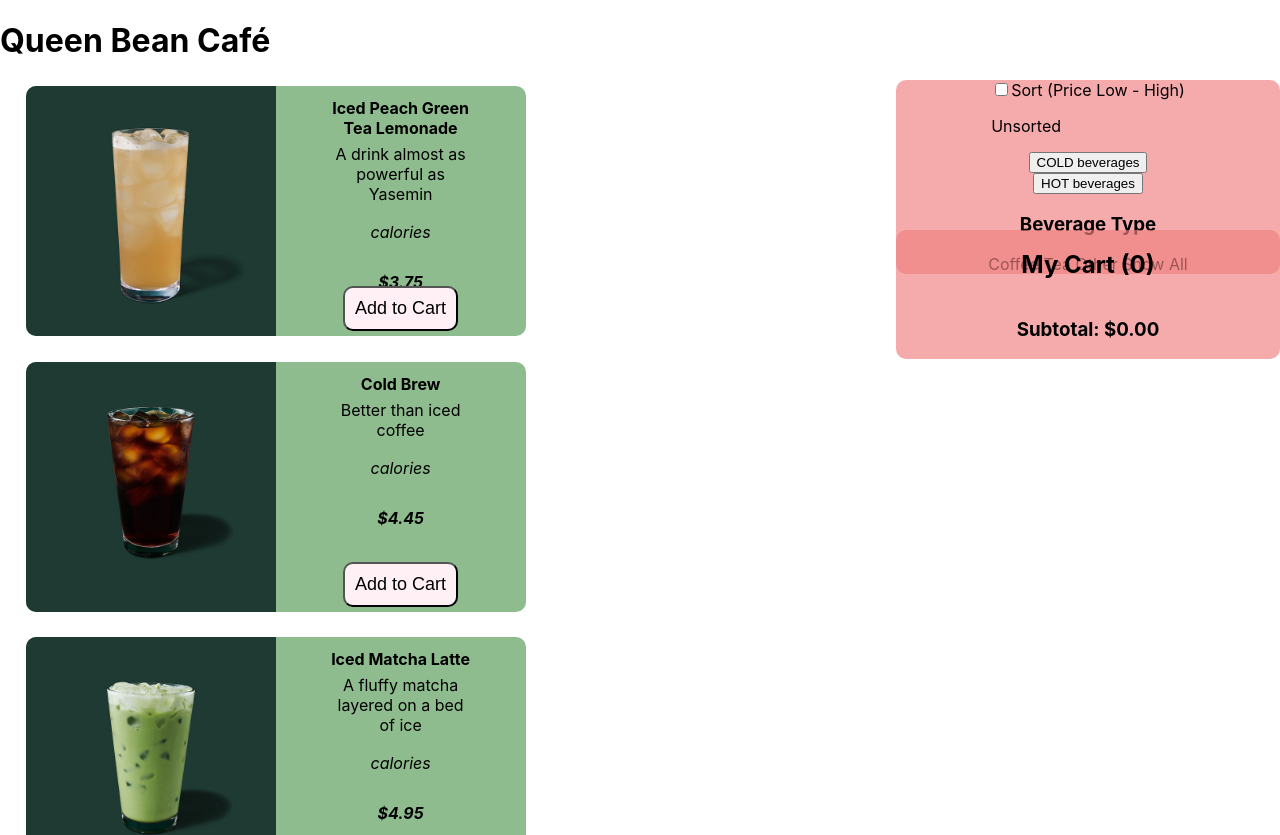
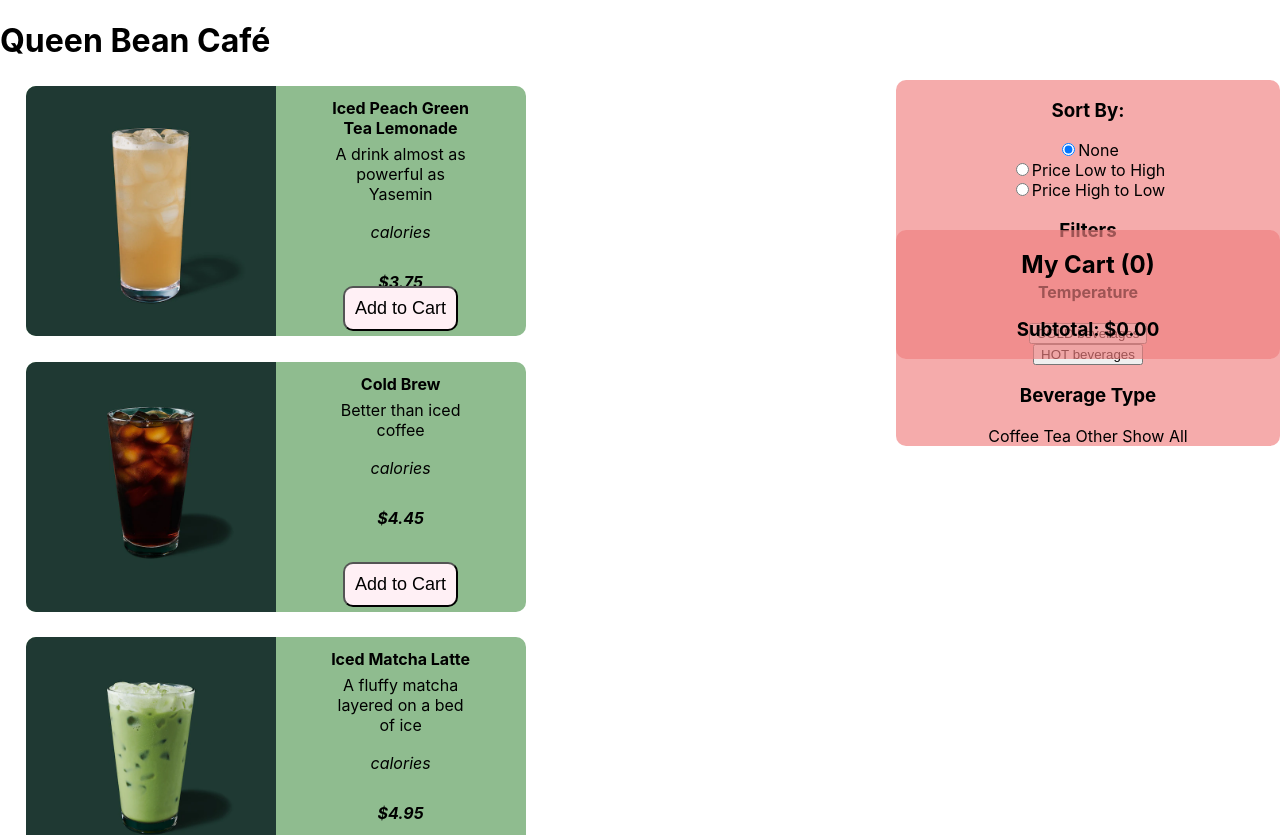
Before and after one commit to sleepycapybara317/development, a React (Create React App) app: page / in a window 1280 px wide. Shown: the top 835 px of the page. Built offline with nearby package versions, Linux system fonts and the light colour scheme; the HTML template or start-up script is replaced by a standard one.

Commit message:
sort w/ radio buttons

```diff
--- a/src/App.js
+++ b/src/App.js
@@ -46,21 +46,21 @@ function App() {
 
   let sorted = drinkData;
 
-  const sortPrices = () => {
-    let sorted = [...lst].sort((a,b) => {
-      return a.price - b.price;
-    });
+  // const sortPrices = () => {
+  //   let sorted = [...lst].sort((a,b) => {
+  //     return a.price - b.price;
+  //   });
 
     // console.log(sorted)
     // console.log(drinkData)
     // setIsSorted(true);
-    setLst(sorted);
+  //   setLst(sorted);
+  // }
+
+  const reset = () => {
+    sorted = [...drinkData];
+    setSort("none");
   }
-
-  // const reset = () => {
-  //   sorted = [...drinkData];
-  //   setIsSorted(false);
-  // }
 
   const filter = (temp) => {
     let filtered = [...drinkData].filter(function (item) {
@@ -71,6 +71,32 @@ function App() {
     setLst(filtered)
   }
 
+  const [sort, setSort] = React.useState("none");
+  const handlePriceAscend = () => {
+    let sorted = [...lst].sort((a,b) => {
+      return a.price - b.price;
+    });
+    setLst(sorted);
+    setSort("ascend");
+  };
+
+  const handlePriceDescend = () => {
+    let sorted = [...lst].sort((a,b) => {
+      return b.price - a.price;
+    });
+    setLst(sorted);
+    setSort("descend");
+  };
+
+  const RadioButton = ({ label, value, onChange }) => {
+    return (
+      <label>
+        <input type="radio" checked={value} onChange={onChange} />
+        {label}
+      </label>
+    );
+  };
+
   return (
     <div className="App">
       <h1>Queen Bean Café</h1> {}
@@ -80,11 +106,26 @@ function App() {
         </p>
       ))}
 
-      <div className="filter-container">
-        {/* <button onClick={sortPrices}>
-        SORT By Price (low - high)
-        </button> */}
-        <Checkbox label = "Sort (Price Low - High)" />
+      <div className="filter-container"> <h3>Sort By:</h3>
+        <RadioButton
+          label="None"
+          value={sort === "none"}
+          onChange={reset}
+        />
+        <RadioButton
+          label="Price Low to High"
+          value={sort === "ascend"}
+          onChange={handlePriceAscend}
+        />
+        <RadioButton
+          label="Price High to Low"
+          value={sort === "descend"}
+          onChange={handlePriceDescend}
+        />
+
+        {/* <Checkbox label = "Sort (Price Low - High)" /> */}
+        <h3>Filters</h3>
+        <h4>Temperature</h4>
         <button onClick={() => (filter("cold"))}>
         COLD beverages
         </button>
--- a/src/components/Checkbox.js
+++ b/src/components/Checkbox.js
@@ -13,3 +13,6 @@ export default function Checkbox ({ label }) {
       </div>
     );
   };
+
+
+// component code adapted from: https://blog.logrocket.com/building-custom-checkbox-react/
```
